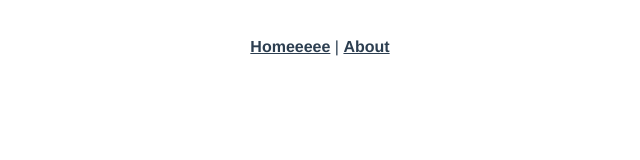
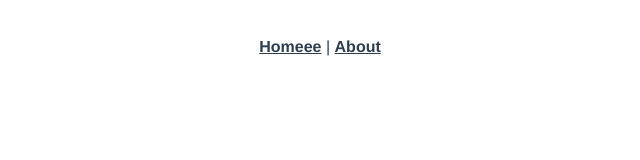
Before and after one commit to YiYingWu1302/YingVueTest, a Vue app: page /#/hello in a window 1280 px wide. Shown: the top 160 px of the page, without its empty margins (320-960 px from the left). Built offline with nearby package versions, Linux system fonts and the light colour scheme.

Commit message:
zip dist

```diff
--- a/src/App.vue
+++ b/src/App.vue
@@ -1,7 +1,7 @@
 <template>
   <div id="app">
     <div id="nav">
-      <router-link to="/">Homeeeee</router-link> |
+      <router-link to="/">Homeee</router-link> |
       <router-link to="/about">About</router-link>
     </div>
     <router-view/>
```
